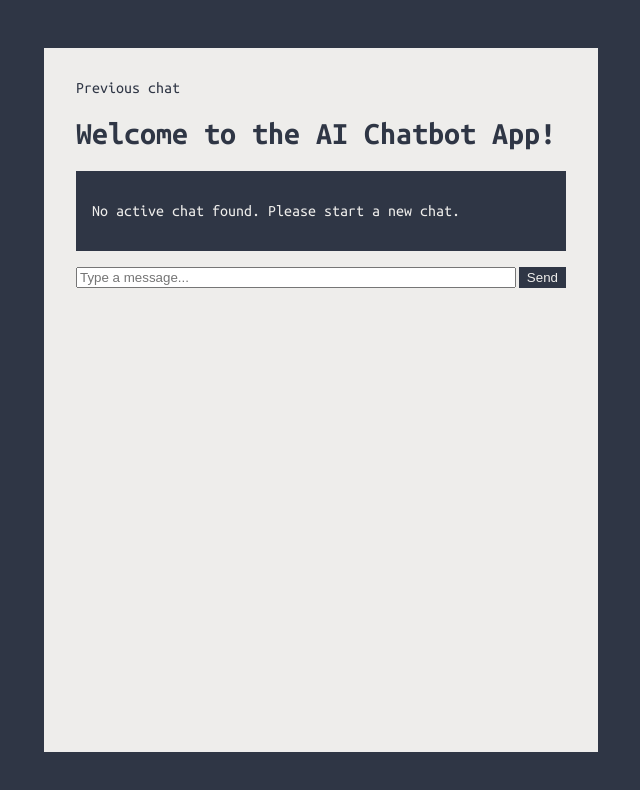
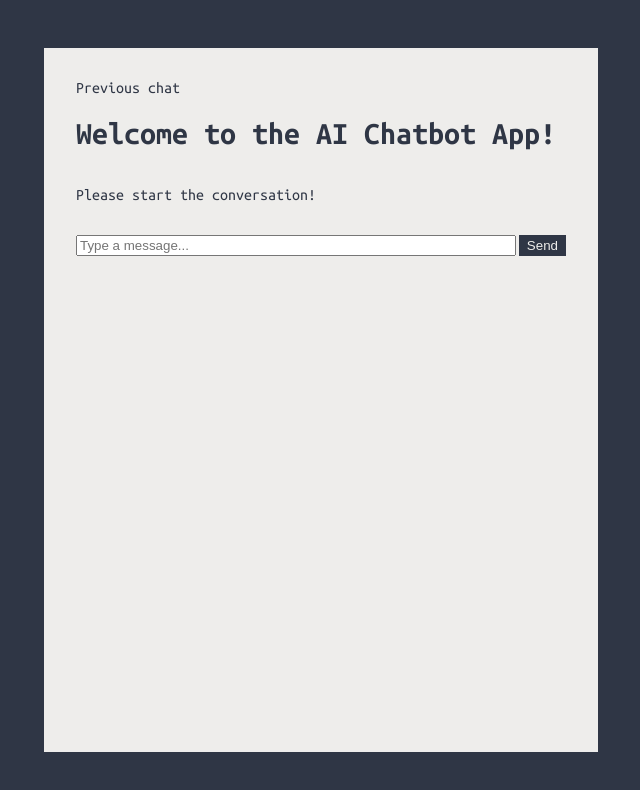
Before and after one commit to rainof/ai-chatbot-app, a React (Create React App) app in the folder client/: page / in a window 1280 px wide. Shown: the top 790 px of the page, without its empty margins (319-959 px from the left). Built offline with nearby package versions, Linux system fonts and the light colour scheme.

Commit message:
style(frontend): update style and layout of greeting message

```diff
--- a/client/src/components/Home.js
+++ b/client/src/components/Home.js
@@ -22,7 +22,11 @@ const Home = ({ handleSend, activeChatId, chats }) => {
   return (
     <>
       <h1>Welcome to the AI Chatbot App!</h1>
-      <div className="chat-container">
+      <div
+        className={`chat-container ${
+          currentChat && currentChat.messages.length > 0 ? "" : "no-message"
+        }`}
+      >
         {currentChat ? (
           currentChat.messages.length > 0 ? (
             currentChat.messages.map((msg, index) => (
@@ -35,7 +39,7 @@ const Home = ({ handleSend, activeChatId, chats }) => {
             <p>No message yet. Start the conversation!</p>
           )
         ) : (
-          <p>No active chat found. Please start a new chat.</p>
+          <p>Please start the conversation!</p>
         )}
       </div>
       <div className="prompt-container">
--- a/client/src/styles/Home.scss
+++ b/client/src/styles/Home.scss
@@ -8,6 +8,12 @@
     display: flex;
     flex-direction: column;
     gap: 0.3rem;
+}
+
+.chat-container.no-message {
+    color: var(--forth-color);
+    background-color: transparent;
+    padding: 0;
 }
 
 .prompt-container {
```
